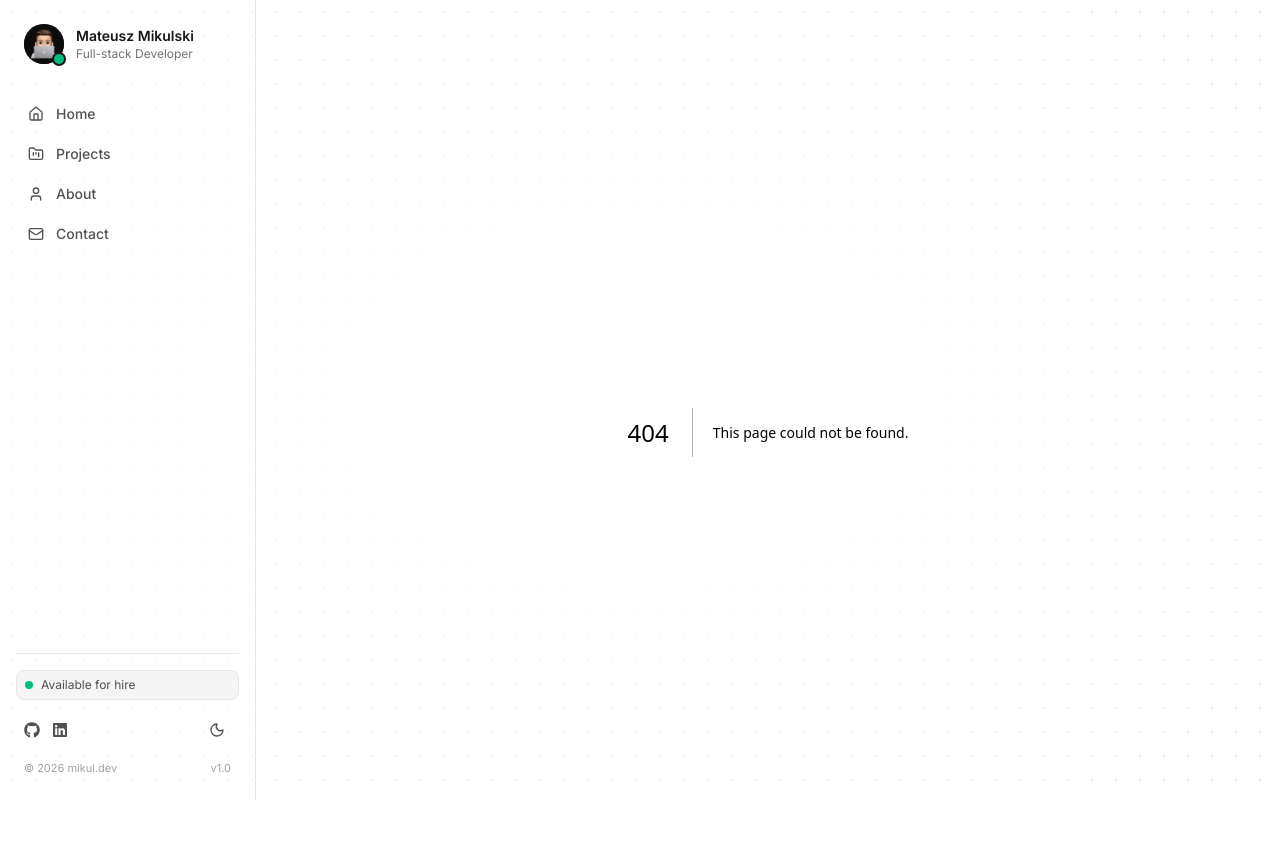
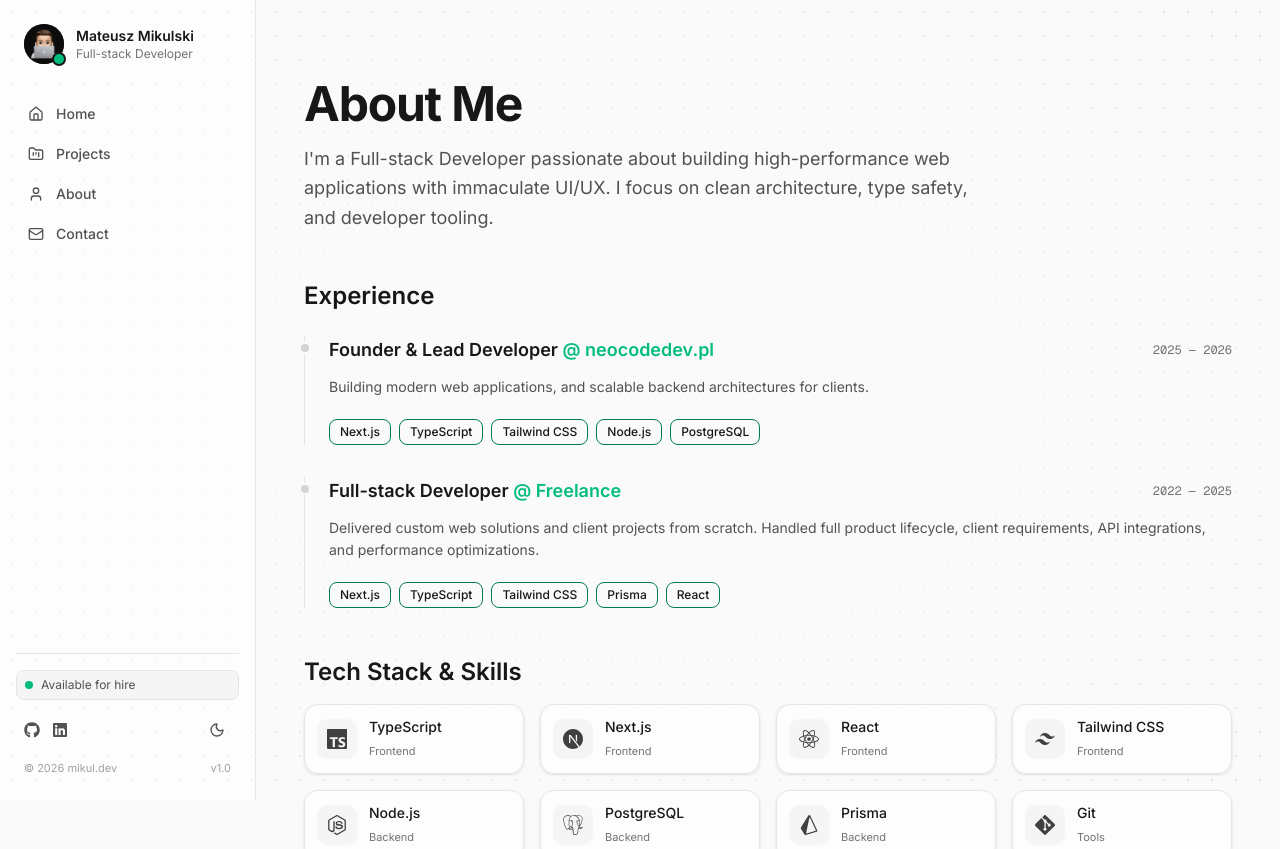
Before and after one commit to mikuull/mikul-dev, a Next.js app: page /about in a window 1280 px wide. Before the commit this address had no page. Shown: the top 849 px of the page. Built offline with nearby package versions, Linux system fonts and the light colour scheme.

Commit message:
feat(ui): add about me page

```diff
--- /dev/null
+++ b/src/app/about/page.tsx
@@ -0,0 +1,38 @@
+import { aboutData } from "@/data/about.data";
+import { ExperienceItem } from "@/components/about/experience-item";
+import { SkillsGrid } from "@/components/about/skills-grid";
+
+export default function AboutPage() {
+  return (
+    <div className="relative flex flex-col justify-center min-h-[75vh] py-12 w-full">
+      <div className="relative z-10 w-full space-y-12">
+        <div className="space-y-4">
+          <h1 className="text-4xl sm:text-5xl font-bold tracking-tight text-neutral-900 dark:text-white">
+            About Me
+          </h1>
+          <p className="text-lg text-neutral-600 dark:text-neutral-400 leading-relaxed max-w-2xl">
+            {aboutData.bio}
+          </p>
+        </div>
+
+        <div className="space-y-6">
+          <h2 className="text-2xl font-semibold text-neutral-900 dark:text-white">
+            Experience
+          </h2>
+          <div className="space-y-8">
+            {aboutData.experience.map((item, index) => (
+              <ExperienceItem key={index} experience={item} />
+            ))}
+          </div>
+        </div>
+
+        <div className="space-y-4">
+          <h2 className="text-2xl font-semibold text-neutral-900 dark:text-white">
+            Tech Stack & Skills
+          </h2>
+          <SkillsGrid />
+        </div>
+      </div>
+    </div>
+  );
+}
--- /dev/null
+++ b/src/components/about/experience-item.tsx
@@ -0,0 +1,34 @@
+import { TechBadge } from "@/components/project/tech-badge";
+import { Experience } from "@/data/about.data";
+
+interface ExperienceItemProps {
+  experience: Experience;
+}
+
+export function ExperienceItem({ experience }: ExperienceItemProps) {
+  return (
+    <div className="relative pl-6 border-l border-neutral-200 dark:border-neutral-800 space-y-3">
+      <div className="absolute -left-1.5 top-1.5 w-3 h-3 rounded-full bg-neutral-300 dark:bg-neutral-700 border-2 border-neutral-50 dark:border-neutral-950" />
+
+      <div className="flex flex-col sm:flex-row sm:items-center justify-between gap-1">
+        <h3 className="text-lg font-semibold text-neutral-900 dark:text-white">
+          {experience.role}{" "}
+          <span className="text-emerald-500">@ {experience.company}</span>
+        </h3>
+        <span className="text-xs font-mono text-neutral-500">
+          {experience.period}
+        </span>
+      </div>
+
+      <p className="text-sm text-neutral-600 dark:text-neutral-400 leading-relaxed">
+        {experience.description}
+      </p>
+
+      <div className="flex flex-wrap gap-2 pt-2">
+        {experience.skills.map((skill) => (
+          <TechBadge key={skill} name={skill} />
+        ))}
+      </div>
+    </div>
+  );
+}
--- /dev/null
+++ b/src/components/about/skill-card.tsx
@@ -0,0 +1,50 @@
+import {
+  SiTypescript,
+  SiNextdotjs,
+  SiReact,
+  SiTailwindcss,
+  SiNodedotjs,
+  SiPostgresql,
+  SiPrisma,
+  SiGit,
+  SiDocker,
+  SiJavascript,
+} from "react-icons/si";
+import { Skill } from "@/data/about.data";
+
+const iconMap = {
+  SiTypescript,
+  SiNextdotjs,
+  SiReact,
+  SiTailwindcss,
+  SiNodedotjs,
+  SiPostgresql,
+  SiPrisma,
+  SiGit,
+  SiDocker,
+  SiJavascript,
+};
+
+interface SkillCardProps {
+  skill: Skill;
+}
+
+export const SkillCard = ({ skill }: SkillCardProps) => {
+  const IconComponent = iconMap[skill.iconName] || SiTypescript;
+
+  return (
+    <div className="group flex items-center gap-3 p-3 rounded-xl border border-neutral-200 dark:border-neutral-800 bg-white/50 dark:bg-neutral-950/80 shadow-sm backdrop-blur-sm transition-all hover:border-emerald-500/50 dark:hover:border-emerald-500/50 hover:scale-[1.02]">
+      <div className="p-2.5 rounded-lg bg-neutral-100 dark:bg-neutral-900 text-neutral-700 dark:text-neutral-300 group-hover:text-emerald-500 transition-colors">
+        <IconComponent className="w-5 h-5" />
+      </div>
+      <div>
+        <h4 className="text-sm font-medium text-neutral-900 dark:text-white group-hover:text-emerald-500 transition-colors">
+          {skill.name}
+        </h4>
+        <span className="text-[11px] text-neutral-500 dark:text-neutral-400">
+          {skill.category}
+        </span>
+      </div>
+    </div>
+  );
+};
--- /dev/null
+++ b/src/components/about/skills-grid.tsx
@@ -0,0 +1,12 @@
+import { aboutData } from "@/data/about.data";
+import { SkillCard } from "./skill-card";
+
+export function SkillsGrid() {
+  return (
+    <div className="grid grid-cols-2 sm:grid-cols-3 md:grid-cols-4 gap-4">
+      {aboutData.skills.map((skill) => (
+        <SkillCard key={skill.name} skill={skill} />
+      ))}
+    </div>
+  );
+}
--- a/src/components/project/tech-badge.tsx
+++ b/src/components/project/tech-badge.tsx
@@ -4,7 +4,7 @@ interface TechBadgeProps {
 
 export const TechBadge = ({ name }: TechBadgeProps) => {
   return (
-    <span className="px-2.5 py-1 text-xs font-medium rounded-md bg-primary/10 dark:bg-primary text-primary-700 dark:text-primary-300 border border-primary/20 dark:border-primary/40">
+    <span className="px-2.5 py-1 text-xs font-medium rounded-md border border-primary text-primary-700 dark:text-primary-300 hover:bg-primary transition-colors cursor-default">
       {name}
     </span>
   );
--- /dev/null
+++ b/src/data/about.data.ts
@@ -0,0 +1,63 @@
+export interface Experience {
+  period: string;
+  role: string;
+  company: string;
+  description: string;
+  skills: string[];
+}
+
+export interface Skill {
+  name: string;
+  iconName:
+    | "SiTypescript"
+    | "SiNextdotjs"
+    | "SiReact"
+    | "SiTailwindcss"
+    | "SiNodedotjs"
+    | "SiPostgresql"
+    | "SiPrisma"
+    | "SiGit"
+    | "SiDocker"
+    | "SiJavascript";
+  category: "Frontend" | "Backend" | "Tools";
+}
+
+export const aboutData = {
+  bio: "I'm a Full-stack Developer passionate about building high-performance web applications with immaculate UI/UX. I focus on clean architecture, type safety, and developer tooling.",
+  experience: [
+    {
+      period: "2025 — 2026",
+      role: "Founder & Lead Developer",
+      company: "neocodedev.pl",
+      description:
+        "Building modern web applications, and scalable backend architectures for clients.",
+      skills: [
+        "Next.js",
+        "TypeScript",
+        "Tailwind CSS",
+        "Node.js",
+        "PostgreSQL",
+      ],
+    },
+    {
+      period: "2022 — 2025",
+      role: "Full-stack Developer",
+      company: "Freelance",
+      description:
+        "Delivered custom web solutions and client projects from scratch. Handled full product lifecycle, client requirements, API integrations, and performance optimizations.",
+      skills: ["Next.js", "TypeScript", "Tailwind CSS", "Prisma", "React"],
+    },
+  ] as Experience[],
+  skills: [
+    { name: "TypeScript", iconName: "SiTypescript", category: "Frontend" },
+    { name: "Next.js", iconName: "SiNextdotjs", category: "Frontend" },
+    { name: "React", iconName: "SiReact", category: "Frontend" },
+    { name: "Tailwind CSS", iconName: "SiTailwindcss", category: "Frontend" },
+    { name: "Node.js", iconName: "SiNodedotjs", category: "Backend" },
+    { name: "PostgreSQL", iconName: "SiPostgresql", category: "Backend" },
+    { name: "Prisma", iconName: "SiPrisma", category: "Backend" },
+    { name: "Git", iconName: "SiGit", category: "Tools" },
+    { name: "Docker", iconName: "SiDocker", category: "Tools" },
+    { name: "JavaScript", iconName: "SiJavascript", category: "Frontend" },
+  ] as Skill[],
+};
--- a/src/data/navigation-links.data.ts
+++ b/src/data/navigation-links.data.ts
@@ -2,7 +2,7 @@ import { FolderKanban, Home, Mail, User } from "lucide-react";
 
 export const navigationLinks = [
   { name: "Home", href: "/", icon: Home },
-  { name: "Projects", href: "#projects", icon: FolderKanban },
-  { name: "About", href: "#about", icon: User },
-  { name: "Contact", href: "#contact", icon: Mail },
+  { name: "Projects", href: "/projects", icon: FolderKanban },
+  { name: "About", href: "/about", icon: User },
+  { name: "Contact", href: "/contact", icon: Mail },
 ];
```
